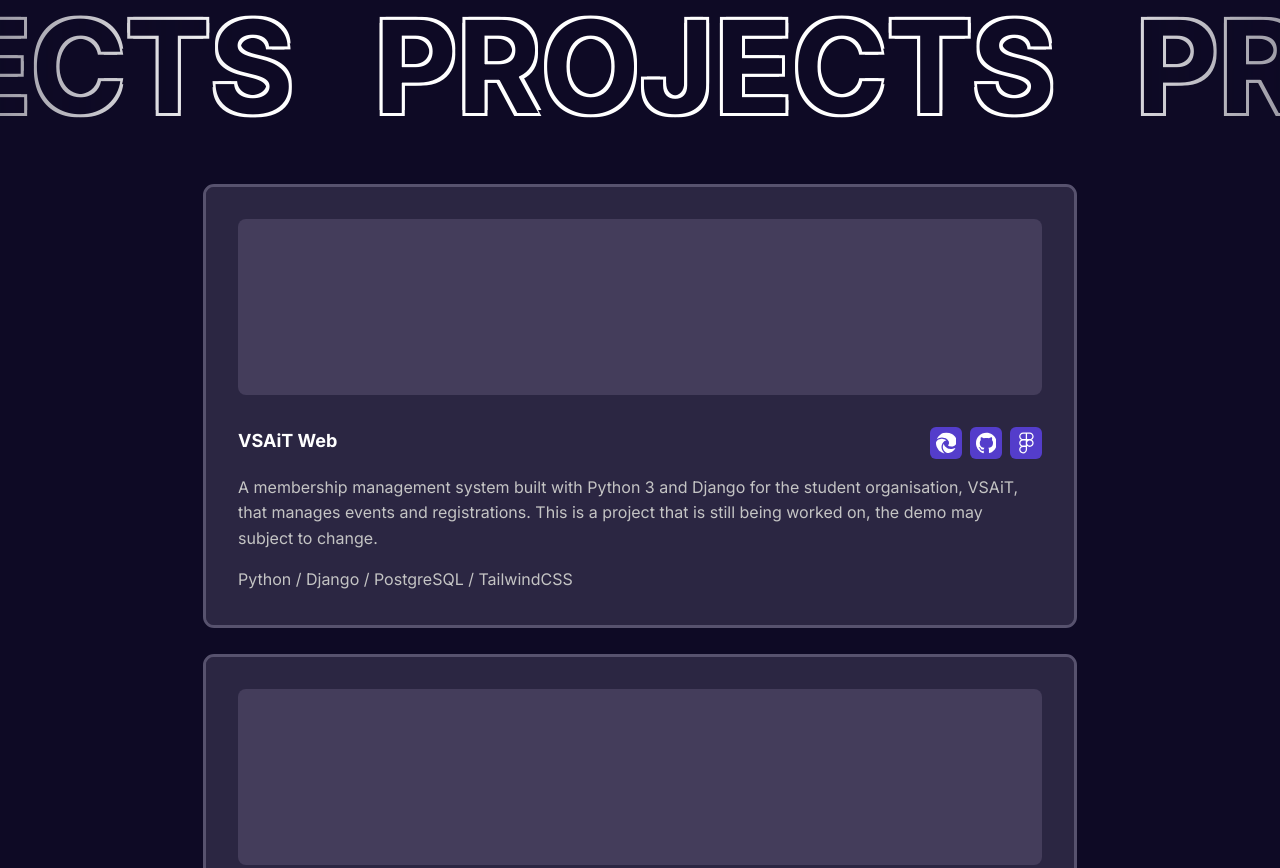
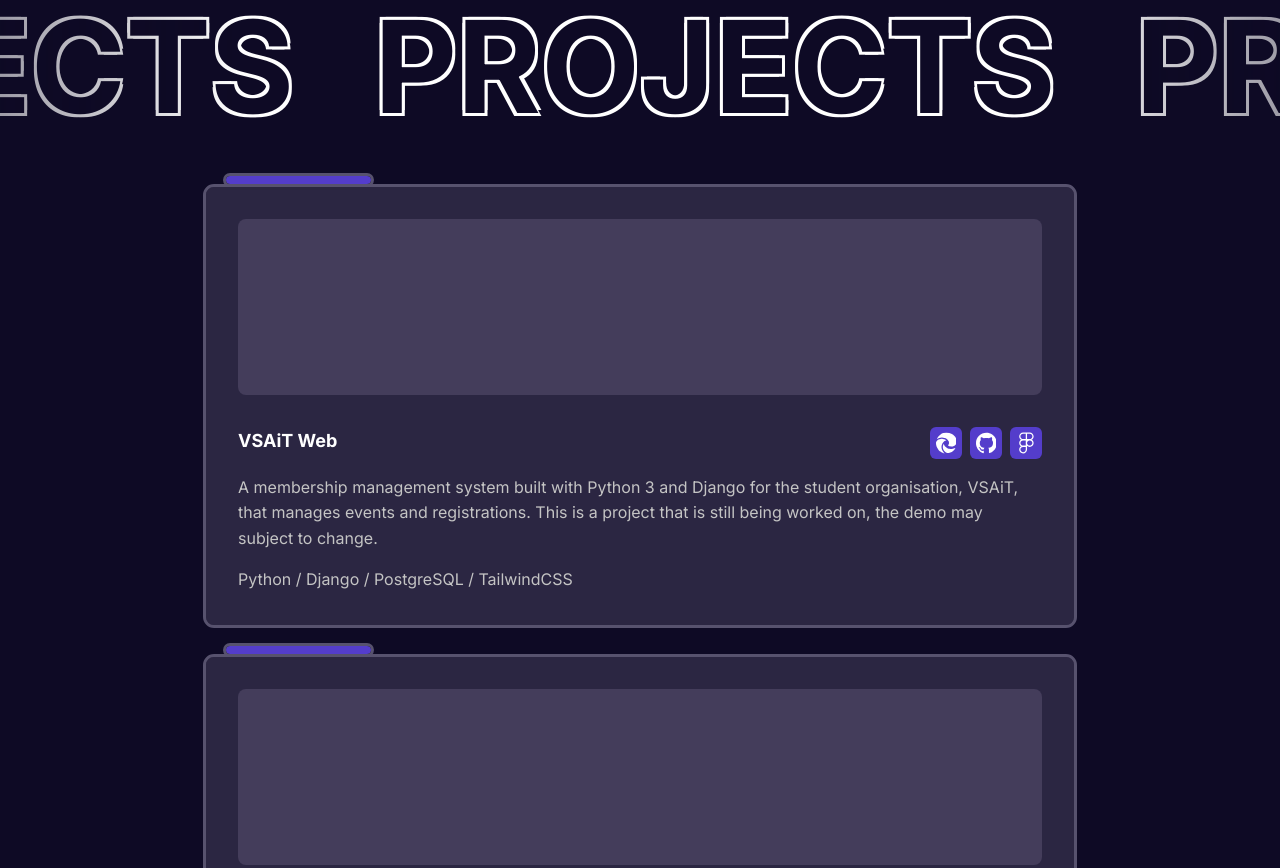
Before and after one commit to Shirajuki/jonny, an Astro site: page / in a window 1280 px wide. Shown: the part 2763-3631 px from the top of the page. Built offline with nearby package versions, Linux system fonts and the light colour scheme; Astro itself is replaced by a stand-in of ours.

Commit message:
feat: add accent on large project cards

```diff
--- a/src/components/ProjectCard.tsx
+++ b/src/components/ProjectCard.tsx
@@ -63,6 +63,7 @@ const IconWrapper = ({ link }: IconProps) => {
 const LargeCard = ({ project }: Props) => {
   return (
     <Card className="flex-col p-8 gap-8">
+      <div className="absolute w-2/12 h-2 bg-primary-100 top-0 left-5 rounded-full translate-y-[calc(-0.75rem+1px)] outline outline-3 outline-primary-500"></div>
       <div className="text-gray w-full h-44 overflow-hidden rounded-lg bg-primary-600">
         {/* <img src={project.image.src} alt={project.image.alt} className="w-full object-cover" /> */}
       </div>
```
